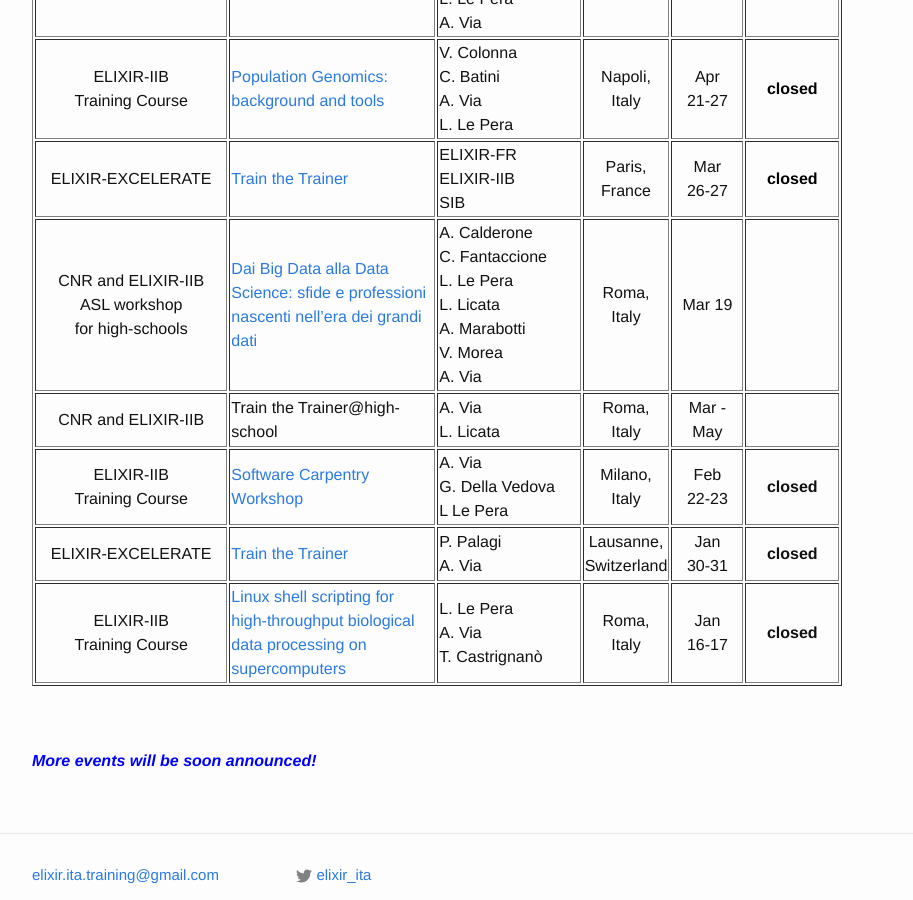
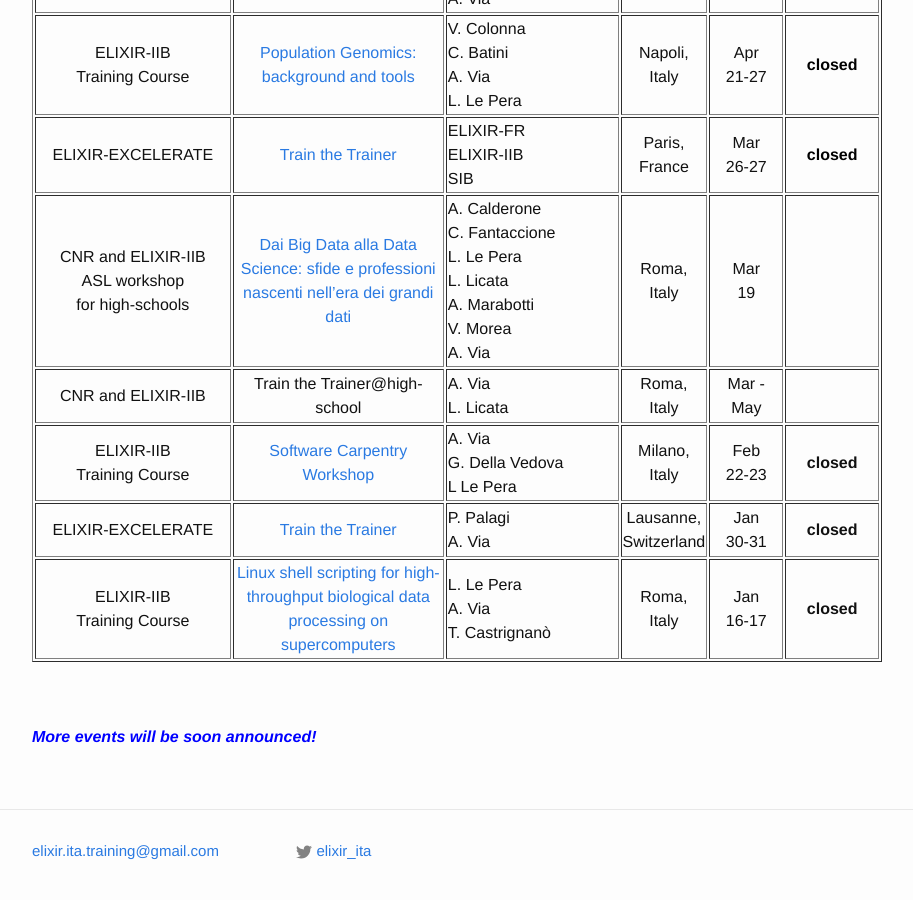
Before and after one commit to ELIXIR-IIB-training/website, a Jekyll site: the page built from _pages/01-all_events.md, in a window 1280 px wide and 900 px high, scrolled down 913 px. Shown: the whole window, without its empty margins (238-1151 px from the left). Built offline with Jekyll 4.4.1, drawn with Linux system fonts in a browser that asks for light colours.

Commit message:
ERN event update

```diff
--- a/_pages/01-all_events.md
+++ b/_pages/01-all_events.md
@@ -4,128 +4,128 @@ title: All events 2018
 permalink: /all_events_2018/
 ---
 
-<table border="1" width="810">
+<table border="1" width="850">
 <tr>
 	<td height="50" width="200" align="center"><b>Event</b></td>
    <td height="50" width="220" align="center"><b>Title</b></td>
-   <td height="50" width="150" align="center"><b>Organisers</b></td>
+   <td height="50" width="180" align="center"><b>Organisers</b></td>
    <td height="50" width="75" align="center"><b>Venue</b></td>
    <td height="50" width="75" align="center"><b>Date</b></td>
    <td height="50" width="90" align="center"><b>Application</b></td>
    </tr>
    <tr>
 	<td height="50" align="center">EMBO<br>Practical Course</td>
-   <td height="50"><a href="http://meetings.embo.org/event/18-protein-protein">Computational Analysis of PPI: Sequences, networks and diseases</a></td>
-   <td height="50" width="150">A. Via<br>T. Gibson<br>M. Sharan<br>V. Morea<br>L. Le Pera</td>
+   <td height="50" width="220" align="center"><a href="http://meetings.embo.org/event/18-protein-protein">Computational Analysis of PPI: Sequences, networks and diseases</a></td>
+   <td height="50">A. Via<br>T. Gibson<br>M. Sharan<br>V. Morea<br>L. Le Pera</td>
    <td height="50" align="center">Roma,<br>Italy</td>
-   <td height="50" width="75" width="75" align="center">Nov<br>05-10</td>
+   <td height="50" width="75" align="center">Nov<br>05-10</td>
    <td height="50" align="center"><font color="red"><b>full</b></font></td>
 </tr>
 <tr>
 <td height="50" align="center">ELIXIR-EXCELERATE</td>
-   <td height="50"><a href="https://elixir-iib-training.github.io/website/2018/10/09/train-the-trainer-stockholm.html">Train the Trainer</a></td>
-   <td height="50" width="150">A. Via<br>J. Lindvall<br>L. Le Pera</td>
+   <td height="50" width="220" align="center"><a href="https://elixir-iib-training.github.io/website/2018/10/09/train-the-trainer-stockholm.html">Train the Trainer</a></td>
+   <td height="50">A. Via<br>J. Lindvall<br>L. Le Pera</td>
    <td height="50" align="center">Stockholm,<br>Sweden</td>
-   <td height="50" width="75" width="75" align="center">Oct<br>9-11</td>
+   <td height="50" width="75" align="center">Oct<br>9-11</td>
    <td height="50" align="center"><font color="green"><b>open</b></font></td>
 </tr>
 <tr>
 	<td height="50" align="center">ELIXIR<br>Scientific dissemination activity</td>
-   <td height="50"><a href="http://www.laricercaviendinotte.it/">Notte Europea dei Ricercatori</a></td>
+   <td height="50" width="220" align="center"><a href="http://www.laricercaviendinotte.it/">Notte Europea dei Ricercatori</a></td>
    <td height="50" width="150">ERN-Apulia<br>University of Salento<br>F. De Leo<br>A. Marabotti</td>
    <td height="50" align="center">Bari,<br>Italy</td>
-   <td height="50" width="75" width="75" align="center">Sep<br>28</td>
+   <td height="50" width="75" align="center">Sep<br>28</td>
    <td height="50" align="center"><font color="red"><b></b></font></td>
 </tr>
 <tr>
 <td height="50" align="center">ELIXIR-EXCELERATE</td>
-   <td height="50"><a href="https://elixir-iib-training.github.io/website/2018/09/27/train-the-trainer-rome.html">Train the Trainer</a></td>
+   <td height="50" width="220" align="center"><a href="https://elixir-iib-training.github.io/website/2018/09/27/train-the-trainer-rome.html">Train the Trainer</a></td>
    <td height="50" width="150">A. Via<br>L. Le Pera</td>
    <td height="50" align="center">Roma,<br>Italy</td>
-   <td height="50" width="75" width="75" align="center">Sep<br>27-28</td>
+   <td height="50" width="75" align="center">Sep<br>27-28</td>
    <td height="50" align="center"><font color="red"><b>full</b></font></td>
 </tr>
 <tr>
 <td height="50" align="center">ELIXIR-IIB<br>Training Course</td>
-   <td height="50"><a href="https://elixir-iib-training.github.io/website/2018/09/26/Docker_Milano_Bicocca.html">Docker Advanced Course</a></td>
+   <td height="50" width="220" align="center"><a href="https://elixir-iib-training.github.io/website/2018/09/26/Docker_Milano_Bicocca.html">Docker Advanced Course</a></td>
    <td height="50" width="150">G. Della Vedova<br>L. Le Pera<br>A. Via<br></td>
    <td height="50" align="center">Milano,<br>Italy</td>
-   <td height="50" width="75" width="75" align="center">Sep<br>26-27</td>
+   <td height="50" width="75" align="center">Sep<br>26-27</td>
    <td height="50" align="center"><font color="green"><b>open</b></font></td>
 </tr>
 
 <tr>
 <td height="50" align="center">Bring Your Own Data Workshop</td>
-   <td height="50"><a href="http://old.iss.it/cnmr/?lang=1&id=2795&tipo=3">Summer School on Rare Disease and Orphan Drug Registries including BYOD</a></td>
+   <td height="50" width="220" align="center"><a href="http://old.iss.it/cnmr/?lang=1&id=2795&tipo=3">Summer School on Rare Disease and Orphan Drug Registries including BYOD</a></td>
    <td height="50" width="150">D. Taruscio<br>M. Roos<br>C. Carta<br></td>
    <td height="50" align="center">Roma,<br>Italy</td>
-   <td height="50" width="75" width="75" align="center">Sep<br>10-14</td>
+   <td height="50" width="75" align="center">Sep<br>10-14</td>
    <td height="50" align="center"><font color="black"><b>closed</b></font></td>
 </tr>
 <tr>
    <td height="50" align="center">BITS2018/ELIXIR-IIB Workshop</td>
-   <td height="50"><a href="https://elixir-iib-training.github.io/website/2018/06/25/BITS_Docker_Torino.html">Docker and Reproducibility</a></td>
+   <td height="50" width="220" align="center"><a href="https://elixir-iib-training.github.io/website/2018/06/25/BITS_Docker_Torino.html">Docker and Reproducibility</a></td>
     <td height="50" width="150">R. Bonnal<br>R.A. Calogero<br>M. Beccuti<br>L. Le Pera<br>A. Via</td>
    <td height="50" align="center">Torino,<br>Italy</td>
-   <td height="50" width="75" width="75" align="center">Jun<br>25-26</td>
+   <td height="50" width="75" align="center">Jun<br>25-26</td>
    <td height="50" align="center"><font color="black"><b>closed</b></font></td>
 </tr>
 <tr>
 <td height="50" align="center">ELIXIR-IIB<br>Training Course</td>
-   <td height="50"><a href="https://elixir-iib-training.github.io/website/2018/04/21/PopGen-Napoli.html">Population Genomics: background and tools</a></td>
+   <td height="50" width="220" align="center"><a href="https://elixir-iib-training.github.io/website/2018/04/21/PopGen-Napoli.html">Population Genomics: background and tools</a></td>
    <td height="50" width="150">V. Colonna<br>C. Batini<br>A. Via<br>L. Le Pera</td>
    <td height="50" align="center">Napoli,<br>Italy</td>
-   <td height="50" width="75" width="75" align="center">Apr<br>21-27</td>
+   <td height="50" width="75" align="center">Apr<br>21-27</td>
    <td height="50" align="center"><font color="black"><b>closed</b></font></td>
 </tr>
    <tr>
 	<td height="50" align="center">ELIXIR-EXCELERATE</td>
-   <td height="50"><a href="https://elixir-iib-training.github.io/website/2018/03/26/	train-the-trainer-paris.html">Train the Trainer</a></td>
+   <td height="50" width="220" align="center"><a href="https://elixir-iib-training.github.io/website/2018/03/26/	train-the-trainer-paris.html">Train the Trainer</a></td>
    <td height="50" width="150">ELIXIR-FR<br>ELIXIR-IIB<br>SIB</td>
    <td height="50" align="center">Paris,<br>France</td>
-   <td height="50" width="75" width="75" align="center">Mar<br>26-27</td>
+   <td height="50" width="75" align="center">Mar<br>26-27</td>
    <td height="50" align="center"><font color="black"><b>closed</b></font></td>
 </tr>
 <tr>
 <td height="50" align="center">CNR and ELIXIR-IIB<br>ASL workshop<br>for high-schools</td>
-   <td height="50"><a href="https://elixir-iib-training.github.io/website/docs/Workshop-CNR-Righi_Roma2018.html">Dai Big Data alla Data Science: sfide e professioni nascenti nell’era dei grandi dati</a>
+   <td height="50" width="220" align="center"><a href="https://elixir-iib-training.github.io/website/docs/Workshop-CNR-Righi_Roma2018.html">Dai Big Data alla Data Science: sfide e professioni nascenti nell’era dei grandi dati</a>
 </td>
    <td height="50" width="150">A. Calderone<br>C. Fantaccione<br>L. Le Pera<br>L. Licata<br>A. Marabotti<br>V. Morea<br>A. Via
 </td>
    <td height="50" align="center">Roma,<br>Italy</td>
-   <td height="50" width="75" width="75" align="center">Mar 19</td>
+   <td height="50" width="75" align="center">Mar<br>19</td>
    <td height="50"></td>
 </tr>
 <tr>
 	<td height="50" align="center">CNR and ELIXIR-IIB</td>
-   <td height="50">Train the Trainer@high-school</td>
+   <td height="50" width="220" align="center">Train the Trainer@high-school</td>
    <td height="50" width="150">A. Via<br>L. Licata</td>
    <td height="50" align="center">Roma,<br>Italy</td>
-   <td height="50" width="75" width="75" align="center">Mar - May</td>
+   <td height="50" width="75" align="center">Mar - May</td>
    <td height="50"></td>
 </tr>
 <tr>
 <td height="50" align="center">ELIXIR-IIB<br>Training Course</td>
-   <td height="50"><a href="https://elixir-iib-training.github.io/2018-02-22-milan/">Software Carpentry Workshop</a></td>
+   <td height="50" width="220" align="center"><a href="https://elixir-iib-training.github.io/2018-02-22-milan/">Software Carpentry Workshop</a></td>
    <td height="50" width="150">A. Via<br>G. Della Vedova<br>L Le Pera</td>
    <td height="50" align="center">Milano,<br>Italy</td>
-   <td height="50" width="75" width="75" align="center">Feb<br>22-23</td>
+   <td height="50" width="75" align="center">Feb<br>22-23</td>
    <td height="50" align="center" color="light grey"><b>closed</b></td>
 </tr>
 <tr>
 	<td height="50" align="center">ELIXIR-EXCELERATE</td>
-   <td height="50"><a href="https://elixir-iib-training.github.io/website/2018/01/30/train-the-trainer-lausanne.html">Train the Trainer</a></td>
+   <td height="50" width="220" align="center"><a href="https://elixir-iib-training.github.io/website/2018/01/30/train-the-trainer-lausanne.html">Train the Trainer</a></td>
    <td height="50" width="150">P. Palagi<br>A. Via</td>
    <td height="50" align="center">Lausanne,<br>Switzerland</td>
-   <td height="50" width="75" width="75" align="center">Jan<br>30-31</td>
+   <td height="50" width="75" align="center">Jan<br>30-31</td>
    <td height="50" align="center" color="light grey"><b>closed</b></td>
 </tr>
 <tr>
 	<td height="50" align="center">ELIXIR-IIB<br>Training Course</td>
-   <td height="50"><a href="https://elixir-iib-training.github.io/website/2018/01/16/Linux-Shell-Roma.html">Linux shell scripting for high-throughput biological data processing on supercomputers</a></td>
+   <td height="50" width="220" align="center"><a href="https://elixir-iib-training.github.io/website/2018/01/16/Linux-Shell-Roma.html">Linux shell scripting for high-throughput biological data processing on supercomputers</a></td>
    <td height="50" width="150">L. Le Pera<br>A. Via<br>T. Castrignanò</td>
    <td height="50" align="center">Roma,<br>Italy</td>
-   <td height="50" width="75" width="75" align="center">Jan<br>16-17</td>
+   <td height="50" width="75" align="center">Jan<br>16-17</td>
    <td height="50" align="center" color="light grey"><b>closed</b></td>
 </tr>
 </table>
```
